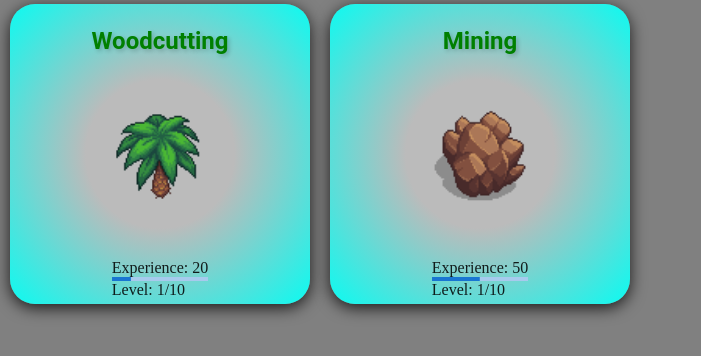
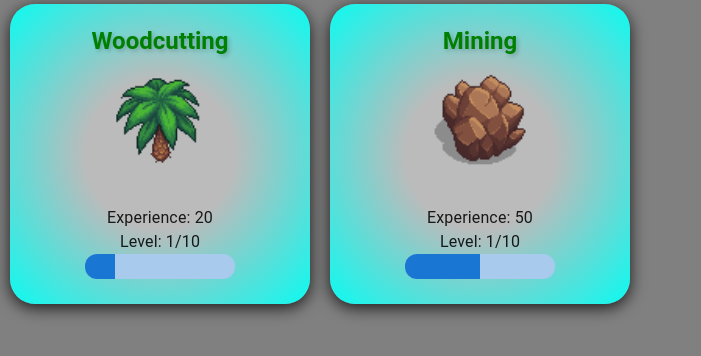
Before and after one commit to NCsaszar/incremental-mmo, a React app: page / in a window 1280 px wide. Shown: the top 356 px of the page, without its empty margins (0-701 px from the left). Built offline with nearby package versions, Linux system fonts and the light colour scheme.

Commit message:
progress bar added

```diff
--- a/package.json
+++ b/package.json
@@ -14,6 +14,7 @@
     "@emotion/react": "^11.11.1",
     "@emotion/styled": "^11.11.0",
     "@mui/material": "^5.13.7",
+    "@mui/system": "^5.13.7",
     "react": "^18.2.0",
     "react-dom": "^18.2.0"
   },
--- a/src/ExperienceBar.jsx
+++ b/src/ExperienceBar.jsx
@@ -1,7 +1,13 @@
 import React, { useState, useEffect } from "react";
 import levels from "./Levels";
-import { Box } from "@mui/material";
+import { Box, Typography } from "@mui/material";
 import { LinearProgress } from "@mui/material";
+import { styled } from "@mui/system";
+
+const ProgressBar = styled(LinearProgress)(({ theme }) => ({
+  height: 25, // Adjust the height as per your preference
+  borderRadius: 12, // Optionally, adjust the border radius
+}));
 
 const ExperienceBar = ({ experience }) => {
   const [currentLevel, setCurrentLevel] = useState(1);
@@ -17,7 +23,7 @@ const ExperienceBar = ({ experience }) => {
   }, [experience]);
 
   const getLevel = (experience) => {
-    let currentLevel = 1;
+    let currentLevel;
     Object.entries(levels).forEach(([level, levelExperience]) => {
       if (experience >= levelExperience) {
         currentLevel = parseInt(level);
@@ -26,20 +32,31 @@ const ExperienceBar = ({ experience }) => {
     return currentLevel;
   };
 
-  const progress = Math.min((experience / nextLevelExperience) * 100, 100);
-  const isLevelUp = experience >= nextLevelExperience;
+  const currentLevelExperience = levels[currentLevel];
+  const experienceRange = nextLevelExperience - currentLevelExperience;
+
+  const progress = Math.round(
+    ((experience - currentLevelExperience) / experienceRange) * 100
+  );
 
   return (
     <>
-      <Box>
-        <Box>Experience: {experience}</Box>
-        <Box>
-          <LinearProgress
-            variant="determinate"
-            value={isLevelUp ? 0 : progress}
-          />
+      <Box
+        sx={{
+          display: "flex",
+          flexDirection: "column",
+          alignItems: "center",
+          justifyContent: "center",
+          maxWidth: "75%",
+          width: "150px",
+          margin: "20px",
+        }}
+      >
+        <Typography>Experience: {experience}</Typography>
+        <Typography>Level: {currentLevel}/10</Typography>
+        <Box sx={{ width: "100%" }}>
+          <ProgressBar variant="determinate" value={progress} />
         </Box>
-        <Box>Level: {currentLevel}/10</Box>
       </Box>
     </>
   );
```
Also changed, not shown: 1 other file (tests, documents, lock files or other folders).
